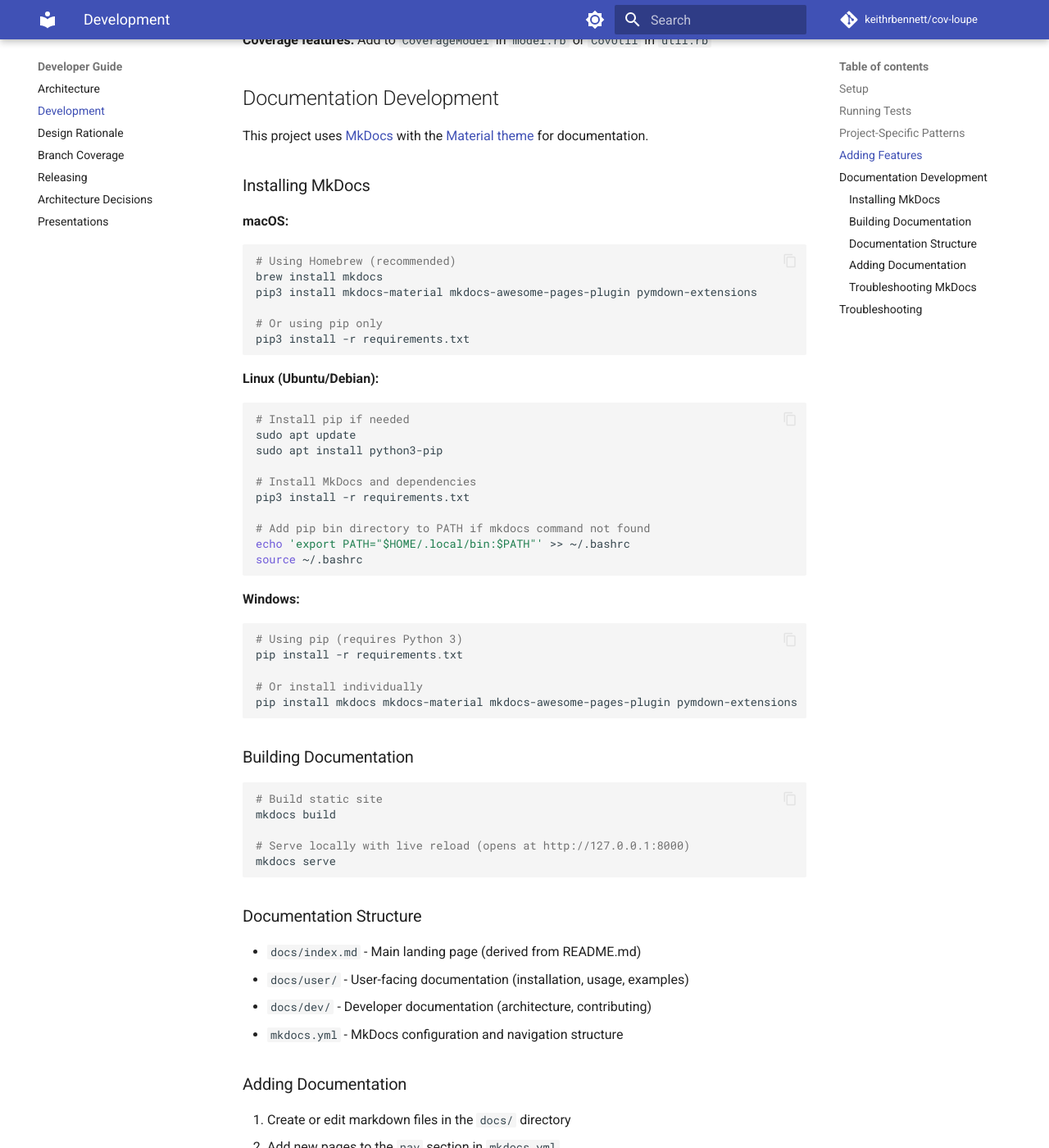
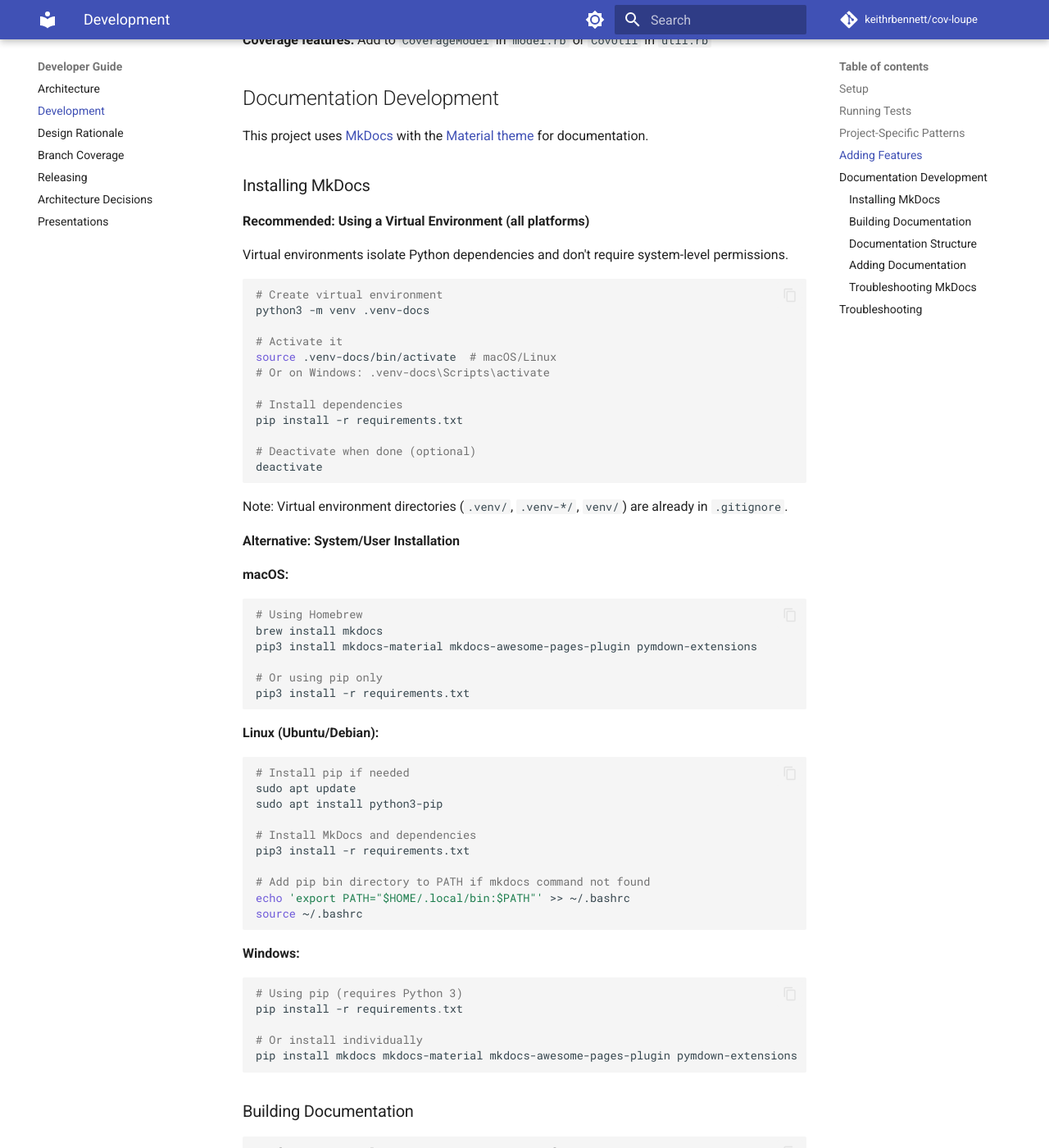
Before and after one commit to keithrbennett/simplecov-mcp, an MkDocs documentation site: the page built from docs/dev/DEVELOPMENT.md, in a window 1280 px wide and 1400 px high, scrolled down 1702 px. Shown: the whole window at 82% size. Built offline with MkDocs 1.6.1 and Material for MkDocs 9.7.7, drawn with Linux system fonts in a browser that asks for light colours; comment, search, counter and statistics services are not loaded; some of the changed text lies outside the part shown.

Commit message:
docs: Add Python virtual environment support for MkDocs
- Added virtual environment setup as recommended installation method
- Updated .gitignore to exclude Python venv directories (.venv/, .venv-*/, venv/)
- Added note about venv activation when building docs
- Kept system/user installation as alternative option

Virtual environments provide better isolation and don't require system permissions.

````diff
--- a/docs/dev/DEVELOPMENT.md
+++ b/docs/dev/DEVELOPMENT.md
@@ -79,9 +79,32 @@ This project uses [MkDocs](https://www.mkdocs.org/) with the [Material theme](ht
 
 ### Installing MkDocs
 
+**Recommended: Using a Virtual Environment (all platforms)**
+
+Virtual environments isolate Python dependencies and don't require system-level permissions.
+
+```bash
+# Create virtual environment
+python3 -m venv .venv-docs
+
+# Activate it
+source .venv-docs/bin/activate  # macOS/Linux
+# Or on Windows: .venv-docs\Scripts\activate
+
+# Install dependencies
+pip install -r requirements.txt
+
+# Deactivate when done (optional)
+deactivate
+```
+
+Note: Virtual environment directories (`.venv/`, `.venv-*/`, `venv/`) are already in `.gitignore`.
+
+**Alternative: System/User Installation**
+
 **macOS:**
 ```bash
-# Using Homebrew (recommended)
+# Using Homebrew
 brew install mkdocs
 pip3 install mkdocs-material mkdocs-awesome-pages-plugin pymdown-extensions
 
@@ -115,6 +138,10 @@ pip install mkdocs mkdocs-material mkdocs-awesome-pages-plugin pymdown-extension
 ### Building Documentation
 
 ```bash
+# If using virtual environment, activate it first
+source .venv-docs/bin/activate  # macOS/Linux
+# Or on Windows: .venv-docs\Scripts\activate
+
 # Build static site
 mkdocs build
 
````
Also changed, not shown: 1 other file.
